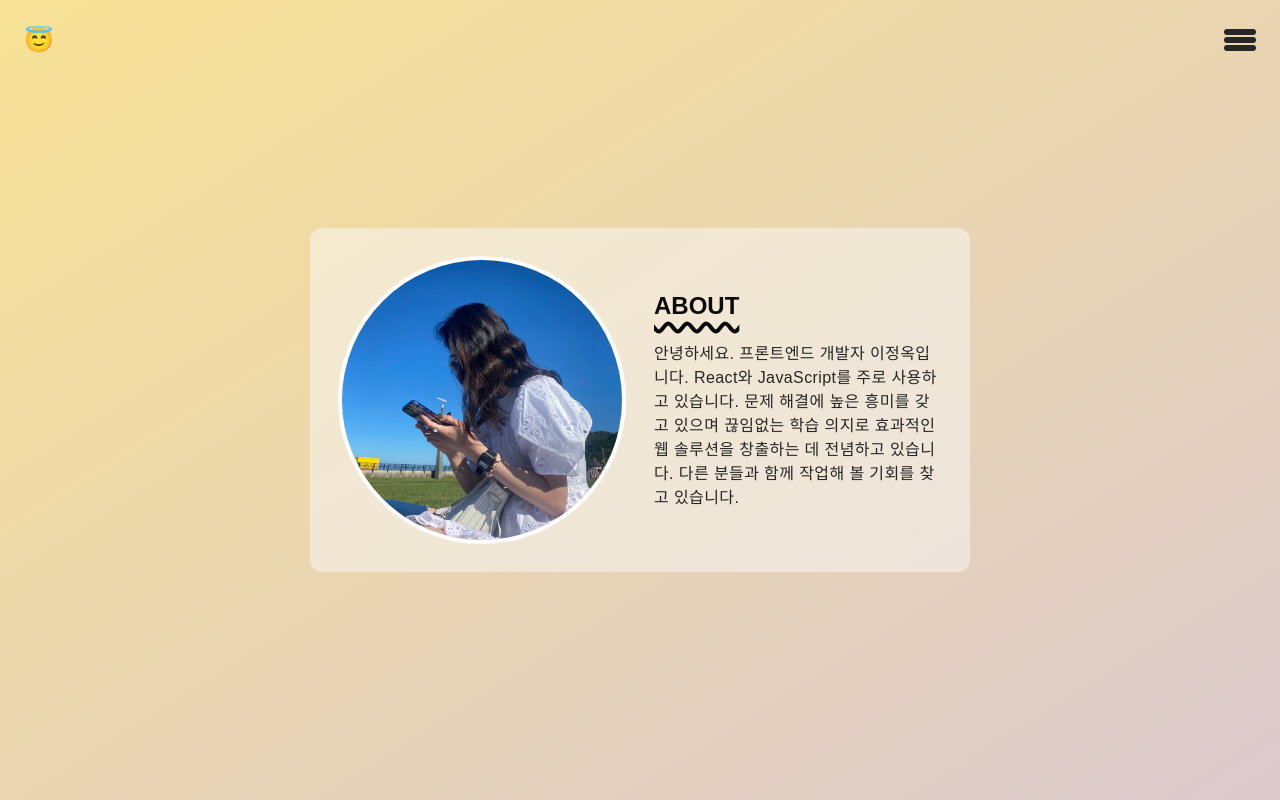
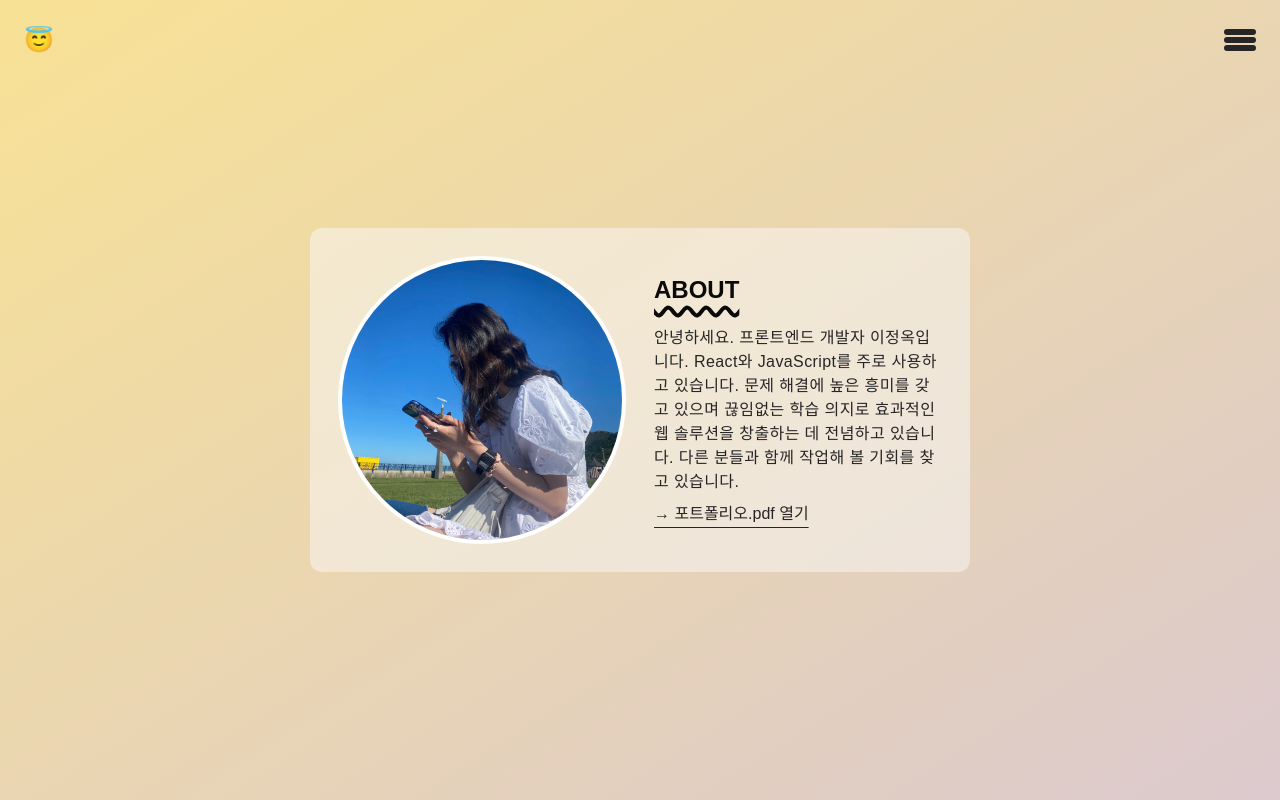
Before and after one commit to ok-olly/about-me, a React (Vite) app: page /about in a window 1280 px wide. Built offline with nearby package versions, Linux system fonts and the light colour scheme; some icons are missing; a web font is replaced by a local one.

Commit message:
포트폴리오 파일 변경

```diff
--- a/src/pages/About.jsx
+++ b/src/pages/About.jsx
@@ -19,6 +19,16 @@ function About() {
           의지로 효과적인 웹 솔루션을 창출하는 데 전념하고 있습니다. 다른 분들과
           함께 작업해 볼 기회를 찾고 있습니다.
         </div>
+
+        <div className="mt-2 flex flex-col gap-3 self-start">
+          <a
+            href="./이정옥_포트폴리오.pdf"
+            className="text-base underline underline-offset-8 transition-all hover:text-white focus:outline-violet-500 dark:hover:text-neutral-100"
+            target="_blank"
+          >
+            &rarr; 포트폴리오.pdf 열기
+          </a>
+        </div>
       </div>
     </div>
   );
```
Also changed, not shown: 1 other file (tests, documents, lock files or other folders).
